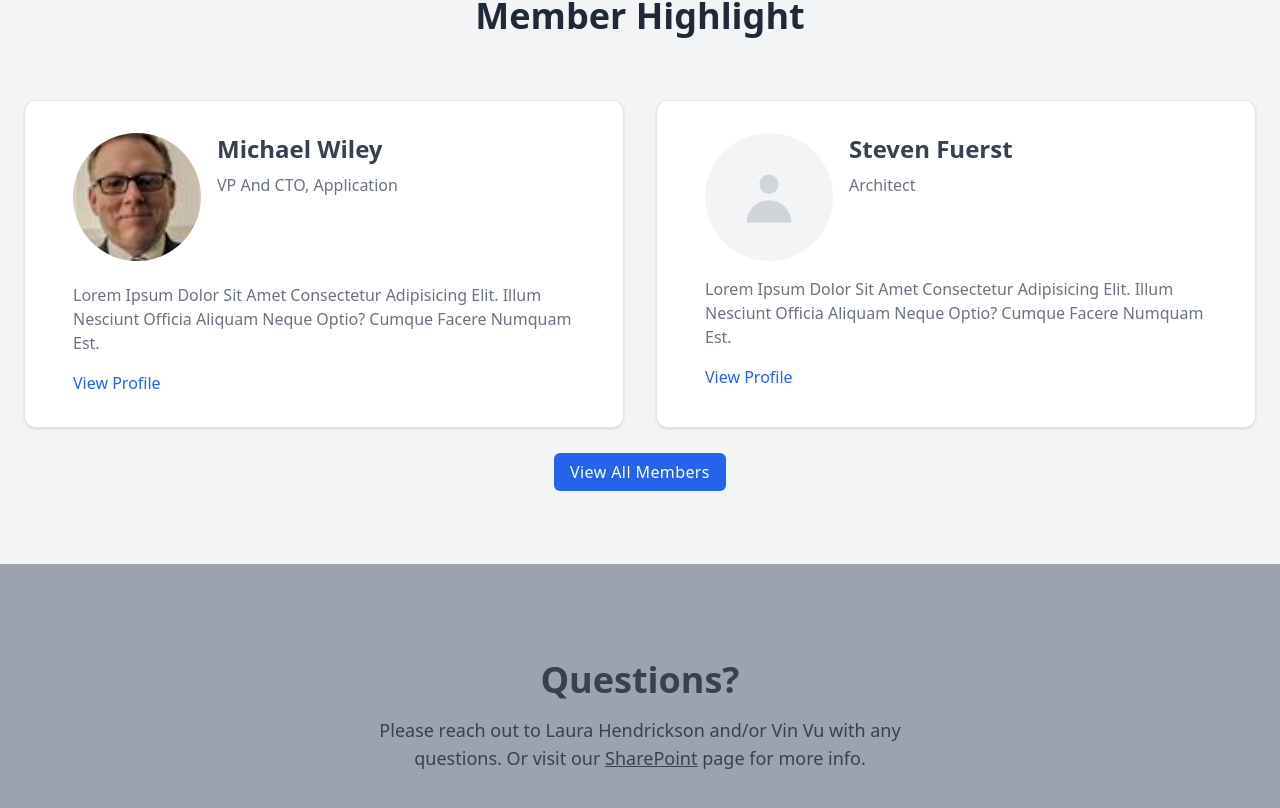
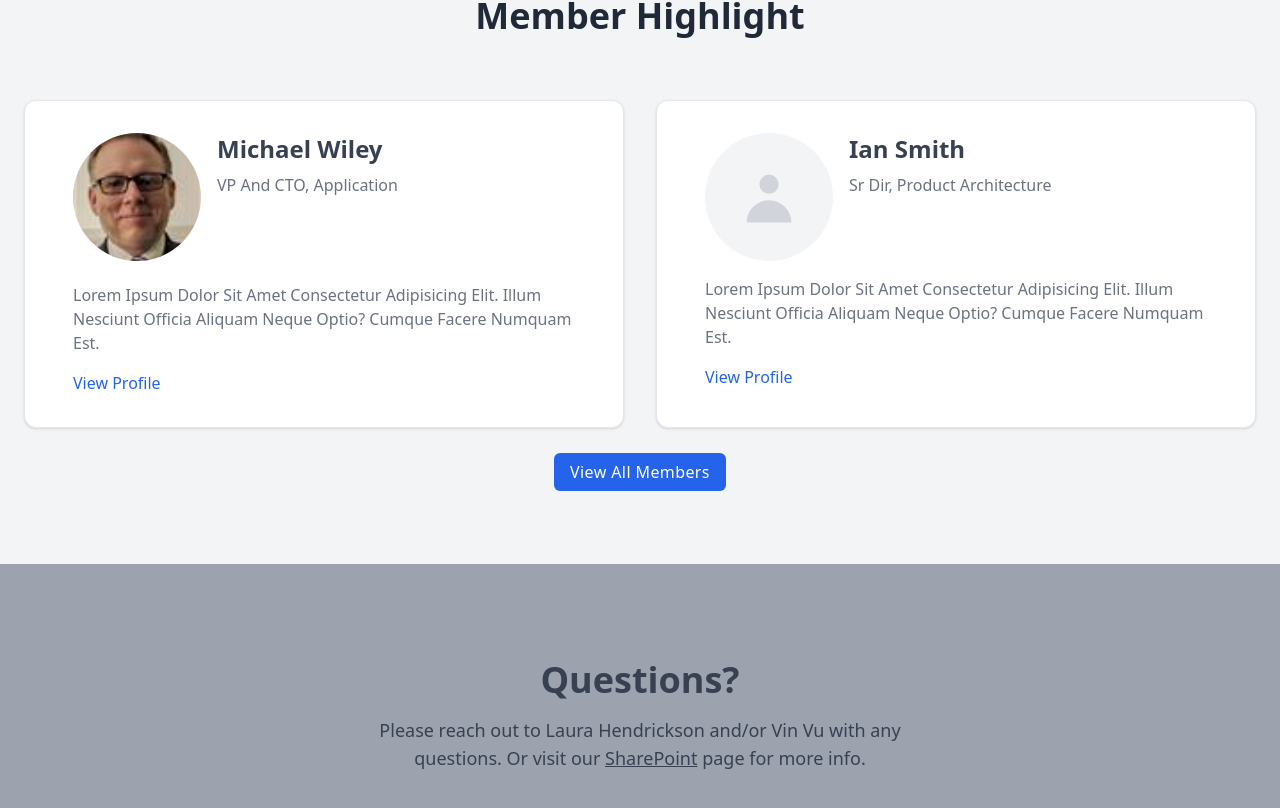
Before and after one commit to imsmith/ac-page, a Next.js app: page / in a window 1280 px wide. Shown: the part 2097-2905 px from the top of the page. Built offline with nearby package versions, Linux system fonts and the light colour scheme; no server answers.

Commit message:
file renaming

```diff
--- a/components/MemberHighlight.tsx
+++ b/components/MemberHighlight.tsx
@@ -12,7 +12,7 @@ const MemberHighlight: React.FC = () => {
 
         <div className="mt-8 grid grid-cols-1 gap-8 md:grid-cols-2 xl:mt-16">
           <CardWithDescription member={members[0]} />
-          <CardWithDescription member={members[4]} />
+          <CardWithDescription member={members[1]} />
         </div>
 
         <div className="pt-8 text-center capitalize text-monochromatic-800  dark:text-white">
--- a/pages/blog/[slug].tsx
+++ b/pages/blog/[slug].tsx
@@ -3,7 +3,7 @@ import type { NextPage } from 'next';
 import { getMDXComponent } from 'mdx-bundler/client';
 import { getAllPosts, getSinglePost } from '../../utils/mdx';
 import { Avatar } from '../../components';
-import BlogLayout from '../../layouts/blog';
+import BlogLayout from '../../layouts/BlogLayout';
 import { GetStaticProps, InferGetStaticPropsType, GetStaticPaths } from 'next';
 
 const Post: NextPage<InferGetStaticPropsType<typeof getStaticProps>> = ({
--- a/pages/member/[slug].tsx
+++ b/pages/member/[slug].tsx
@@ -3,7 +3,7 @@ import type { NextPage } from 'next';
 import { GetStaticProps, InferGetStaticPropsType, GetStaticPaths } from 'next';
 import { getAllMembers, getSingleMember } from '../../utils/mdx';
 import { Avatar } from '../../components';
-import MemberLayout from '../../layouts/member';
+import MemberLayout from '../../layouts/MemberLayout';
 import { getMDXComponent } from 'mdx-bundler/client';
 
 const Member: NextPage<InferGetStaticPropsType<typeof getStaticProps>> = ({
```
Also changed, not shown: layouts/BlogLayout.tsx (renamed from layouts/Blog.tsx), layouts/MemberLayout.tsx (renamed from layouts/Member.tsx).
